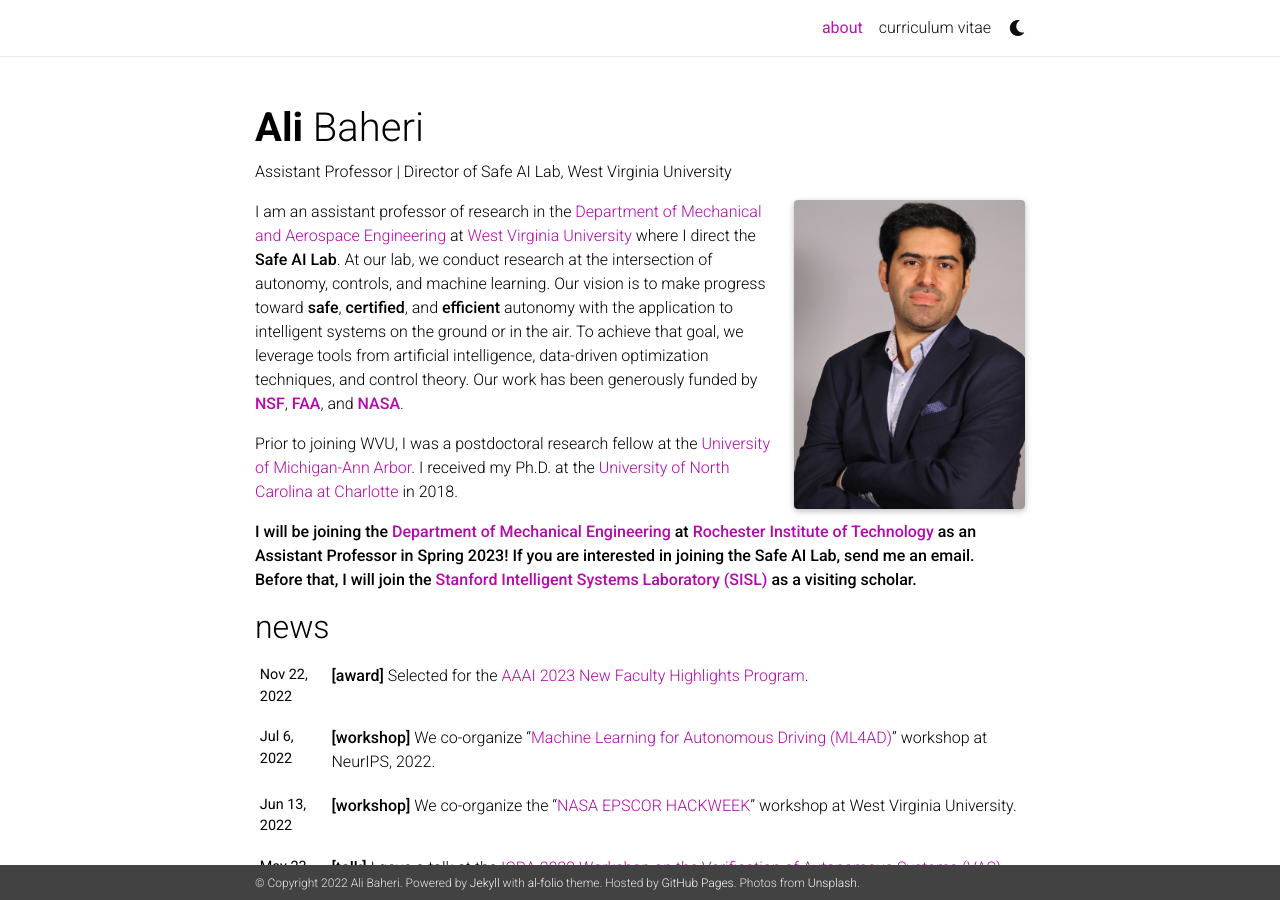
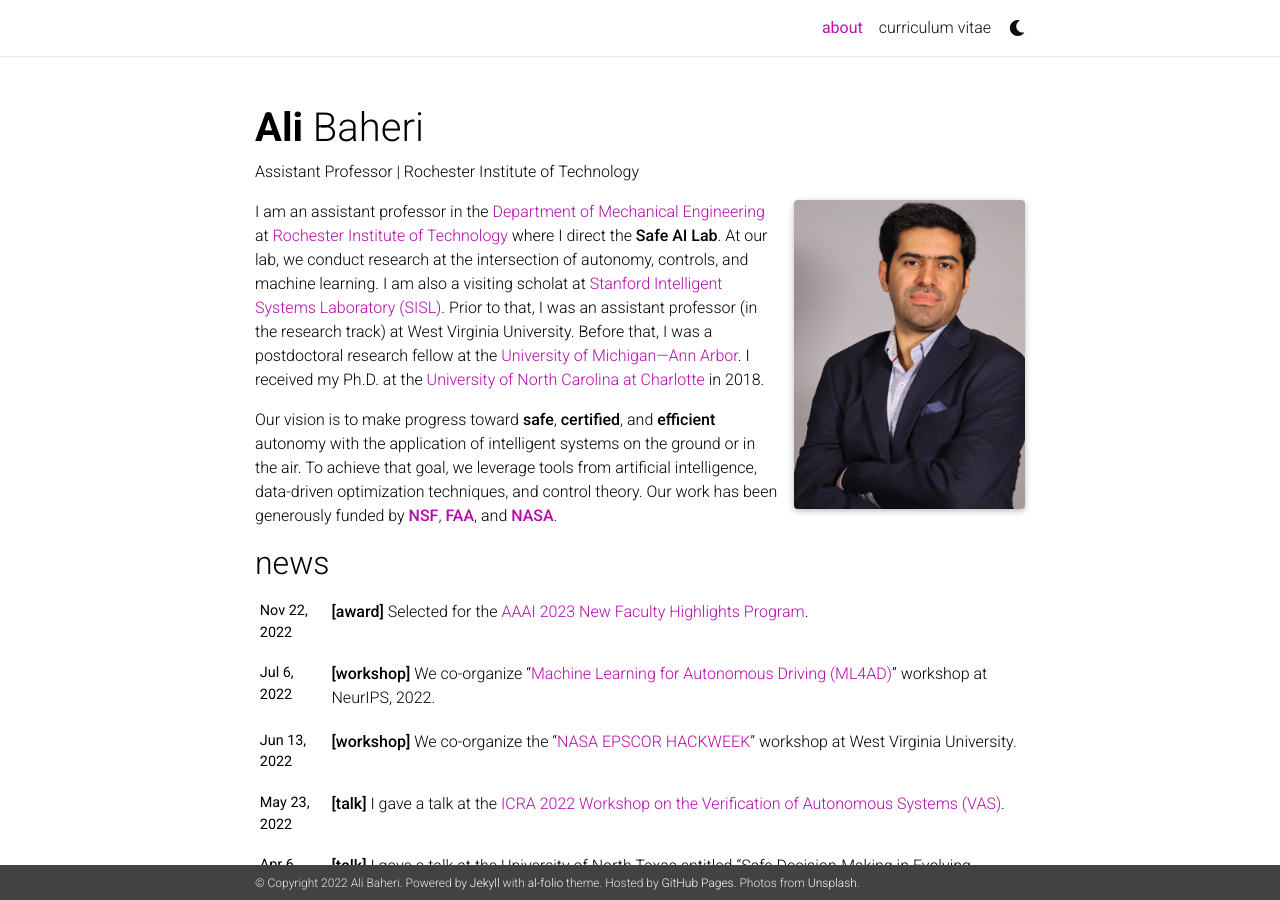
Before and after one commit to AliBaheri/alibaheri, a Jekyll site: the page built from _pages/about.md, in a window 1280 px wide and 900 px high. Built offline with Jekyll 4.4.1, drawn with Linux system fonts in a browser that asks for light colours; nearby versions of some CDN libraries; comment, search, counter and statistics services are not loaded; a style sheet for code colours, icons or effects is not loaded.

Commit message:
Update about.md

```diff
--- a/_pages/about.md
+++ b/_pages/about.md
@@ -2,8 +2,7 @@
 layout: about
 title: about
 permalink: /
-description: Assistant Professor | Director of Safe AI Lab, West Virginia University
-
+description: Assistant Professor | Rochester Institute of Technology
 #Contacts. Moto. Etc.
 
 profile:
@@ -19,9 +18,7 @@ selected_papers: false # includes a list of papers marked as "selected={true}"
 social: true  # includes social icons at the bottom of the page
 ---
 
-I am an assistant professor of research in the [Department of Mechanical and Aerospace Engineering](https://mae.statler.wvu.edu/) at [West Virginia University](https://www.wvu.edu/) where I direct the **Safe AI Lab**. At our lab, we conduct research at the intersection of autonomy, controls, and machine learning.
-Our vision is to make progress toward **safe**, **certified**, and **efficient** autonomy with the application to intelligent systems on the ground or in the air. To achieve that goal, we leverage tools from artificial intelligence, data-driven optimization techniques, and control theory. Our work has been generously funded by **[NSF](https://www.nsf.gov/awardsearch/showAward?AWD_ID=2132060)**, **[FAA](https://media.statler.wvu.edu/news/2021/09/09/wvu-engineer-earns-federal-award-for-safety-validation-of-ai-based-avionic-systems)**, and **[NASA](https://media.statler.wvu.edu/news/2022/01/24/wvu-engineers-address-nasa-problems-through-artificial-intelligence)**.
+I am an assistant professor in the [Department of Mechanical Engineering](https://www.rit.edu/engineering/department-mechanical-engineering) at [Rochester Institute of Technology](https://www.rit.edu/) where I direct the **Safe AI Lab**. At our lab, we conduct research at the intersection of autonomy, controls, and machine learning. I am also a visiting scholat at [Stanford Intelligent Systems Laboratory (SISL)](http://sisl.stanford.edu/). Prior to that, I was an assistant professor (in the research track) at West Virginia University. Before that, I was a postdoctoral research fellow at the [University of Michigan—Ann Arbor](https://umich.edu/). I received my Ph.D. at the [University of North Carolina at Charlotte](https://www.charlotte.edu/) in 2018.
 
-Prior to joining WVU, I was a postdoctoral research fellow at the [University of Michigan-Ann Arbor](https://umich.edu/). I received my Ph.D. at the [University of North Carolina at Charlotte](https://www.charlotte.edu/) in 2018.
 
-**I will be joining the [Department of Mechanical Engineering](https://www.rit.edu/engineering/department-mechanical-engineering) at [Rochester Institute of Technology](https://www.rit.edu/) as an Assistant Professor in Spring 2023! If you are interested in joining the Safe AI Lab, send me an email. Before that, I will join the [Stanford Intelligent Systems Laboratory (SISL)](http://sisl.stanford.edu/) as a visiting scholar.**
+Our vision is to make progress toward **safe**, **certified**, and **efficient** autonomy with the application of intelligent systems on the ground or in the air. To achieve that goal, we leverage tools from artificial intelligence, data-driven optimization techniques, and control theory. Our work has been generously funded by **[NSF](https://www.nsf.gov/awardsearch/showAward?AWD_ID=2132060)**, **[FAA](https://media.statler.wvu.edu/news/2021/09/09/wvu-engineer-earns-federal-award-for-safety-validation-of-ai-based-avionic-systems)**, and **[NASA](https://media.statler.wvu.edu/news/2022/01/24/wvu-engineers-address-nasa-problems-through-artificial-intelligence)**.
```
